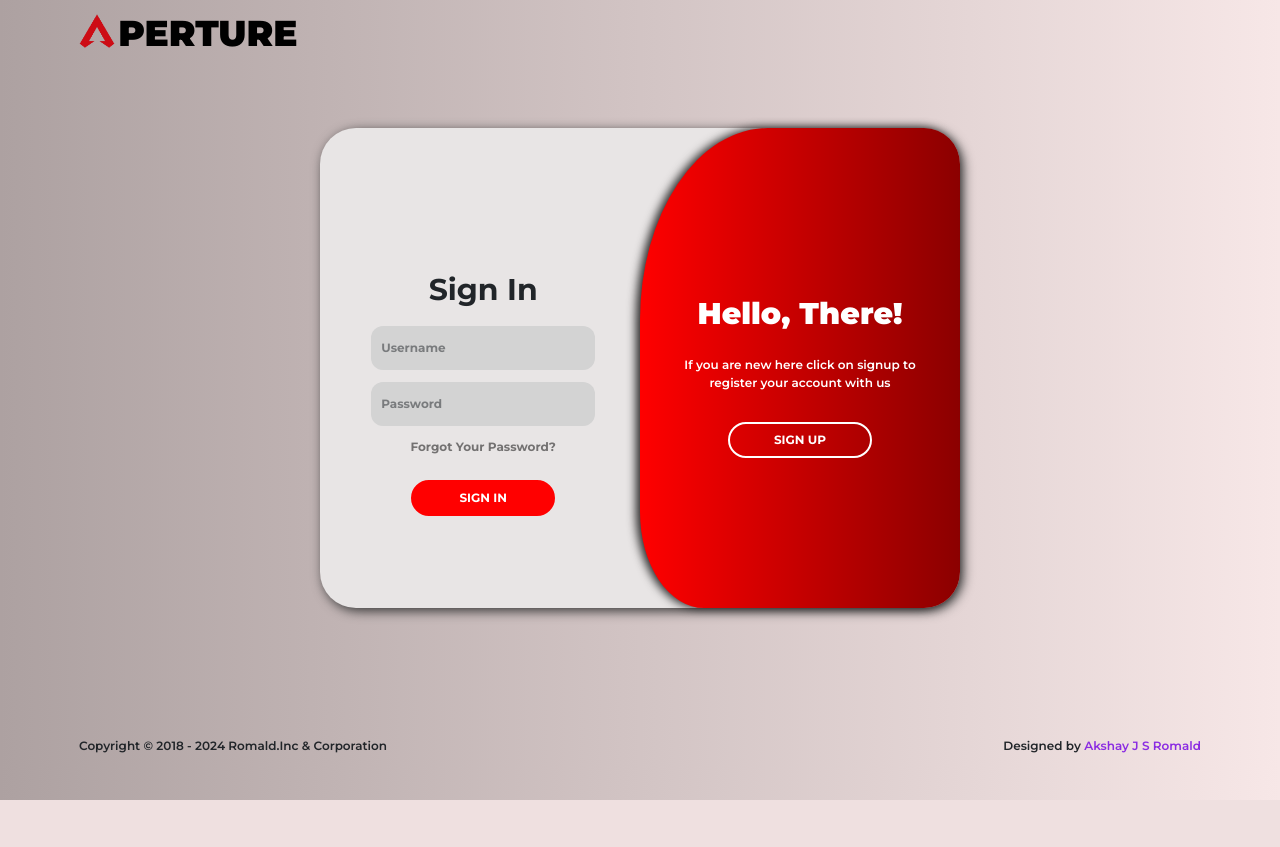
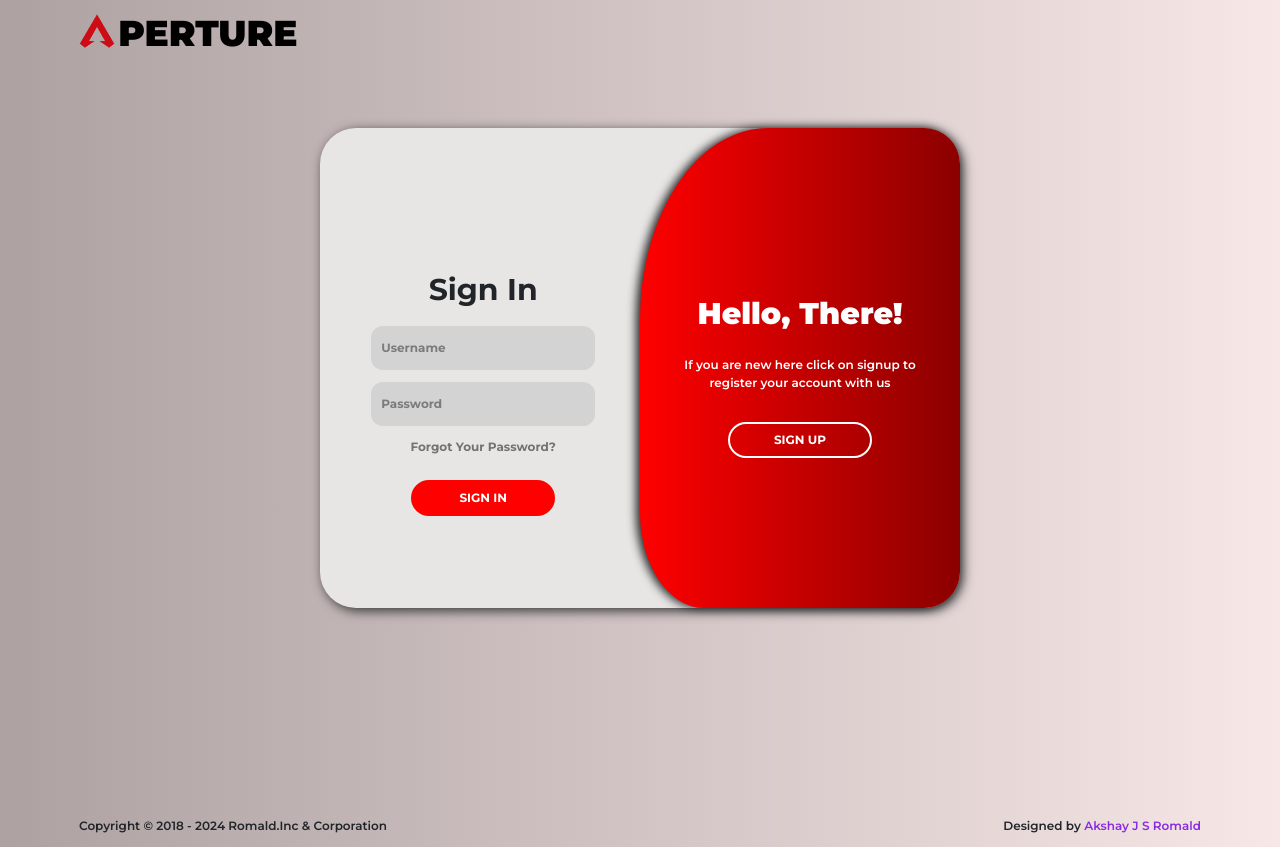
Before and after one commit to akxay98/login_site, a Django app: page / in a window 1280 px wide. Before the commit the page ends 800 px from the top, so only its background shows below. Run offline with Django 5.2, Linux system fonts and the light colour scheme.

Commit message:
5th commit

```diff
--- a/static/login.css
+++ b/static/login.css
@@ -144,7 +144,7 @@ body
 {
     padding-top: 8rem;
     padding-bottom: 8rem;
-    min-height: 80vh;
+    min-height: 60rem;
     max-height: fit-content;
 }
 
@@ -170,6 +170,7 @@ body
     font-weight: 600;
     padding-bottom: 1rem;
     padding-top: 4rem;
+    z-index: 2;
 }
 .footer .myname
 {
```
